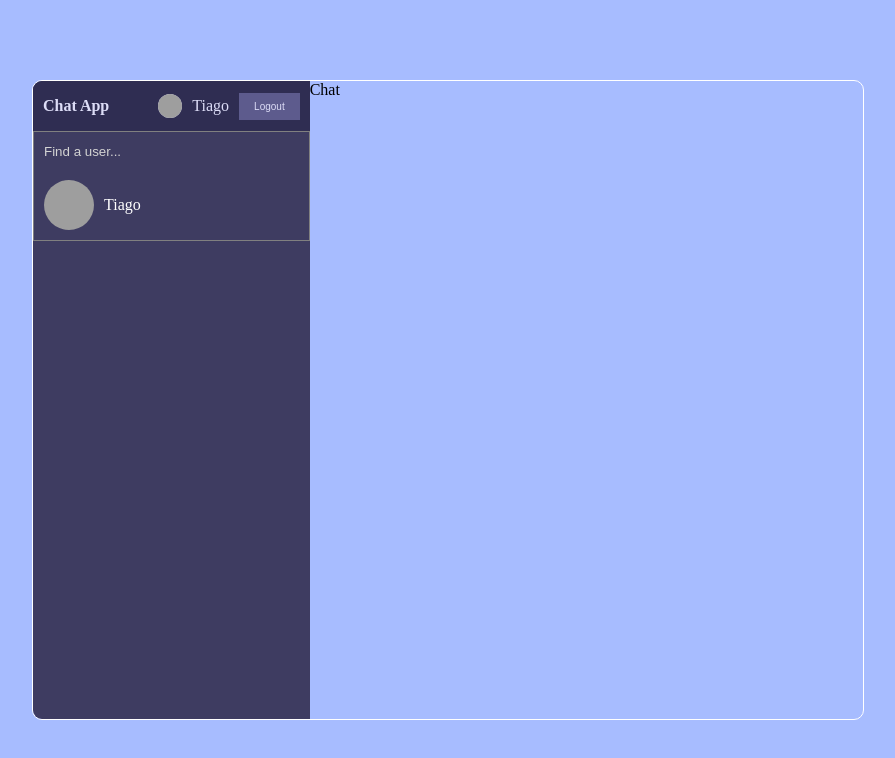
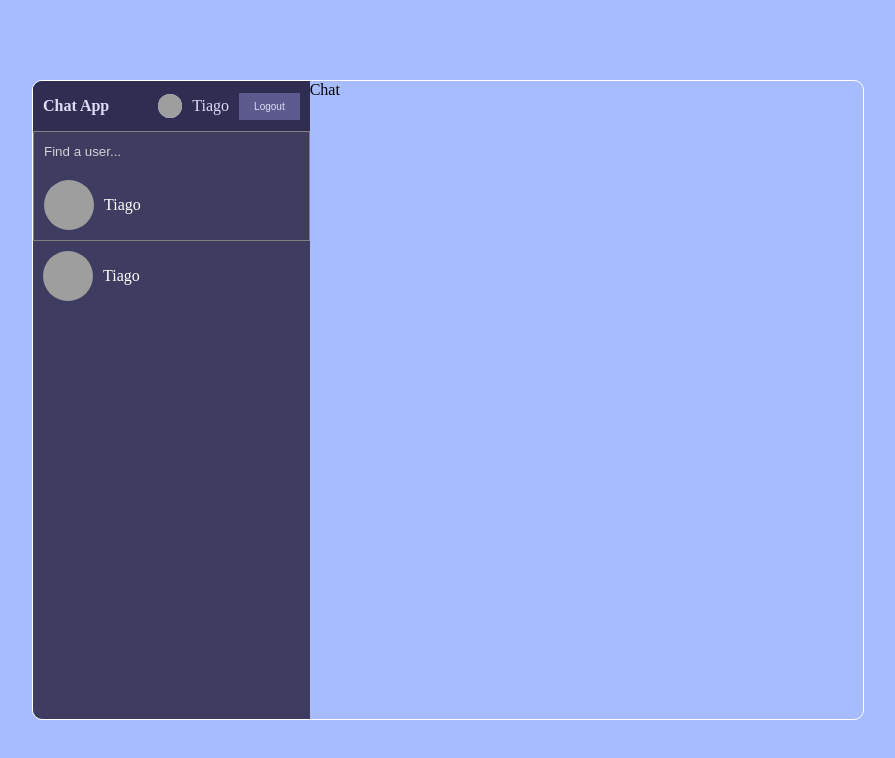
Before and after one commit to Tiaguh/Chat, a React (Create React App) app: page / in a window 1280 px wide. Shown: the top 758 px of the page, without its empty margins (192-1087 px from the left). Built offline with nearby package versions, Linux system fonts and the light colour scheme; grey boxes are pictures that could not be loaded.

Commit message:
fixing bugs

```diff
--- a/src/components/Chats.jsx
+++ b/src/components/Chats.jsx
@@ -2,7 +2,14 @@ import React from 'react'
 
 function Chats() {
   return (
-    <div>Chats</div>
+    <div className="chats">
+      <div className="userChat">
+        <img src="https://images.pexels.com/photos/5996855/pexels-photo-5996855.jpeg?auto=compress&cs=tinysrgb&w=1260&h=750&dpr=1" />
+        <div className="userChatInfo">
+          <span>Tiago</span>
+        </div>
+      </div>
+    </div>
   )
 }
 
--- a/src/components/Sidebar.jsx
+++ b/src/components/Sidebar.jsx
@@ -1,12 +1,14 @@
 import React from 'react';
 import NavBar from './Navbar';
 import Search from './Search';
+import Chats from './Chats';
 
 function Sidebar() {
   return (
     <div className="sidebar">
       <NavBar />
       <Search />
+      <Chats />
     </div>
   )
 }
```
Also changed, not shown: src/style.scss (+3 -5 lines).
